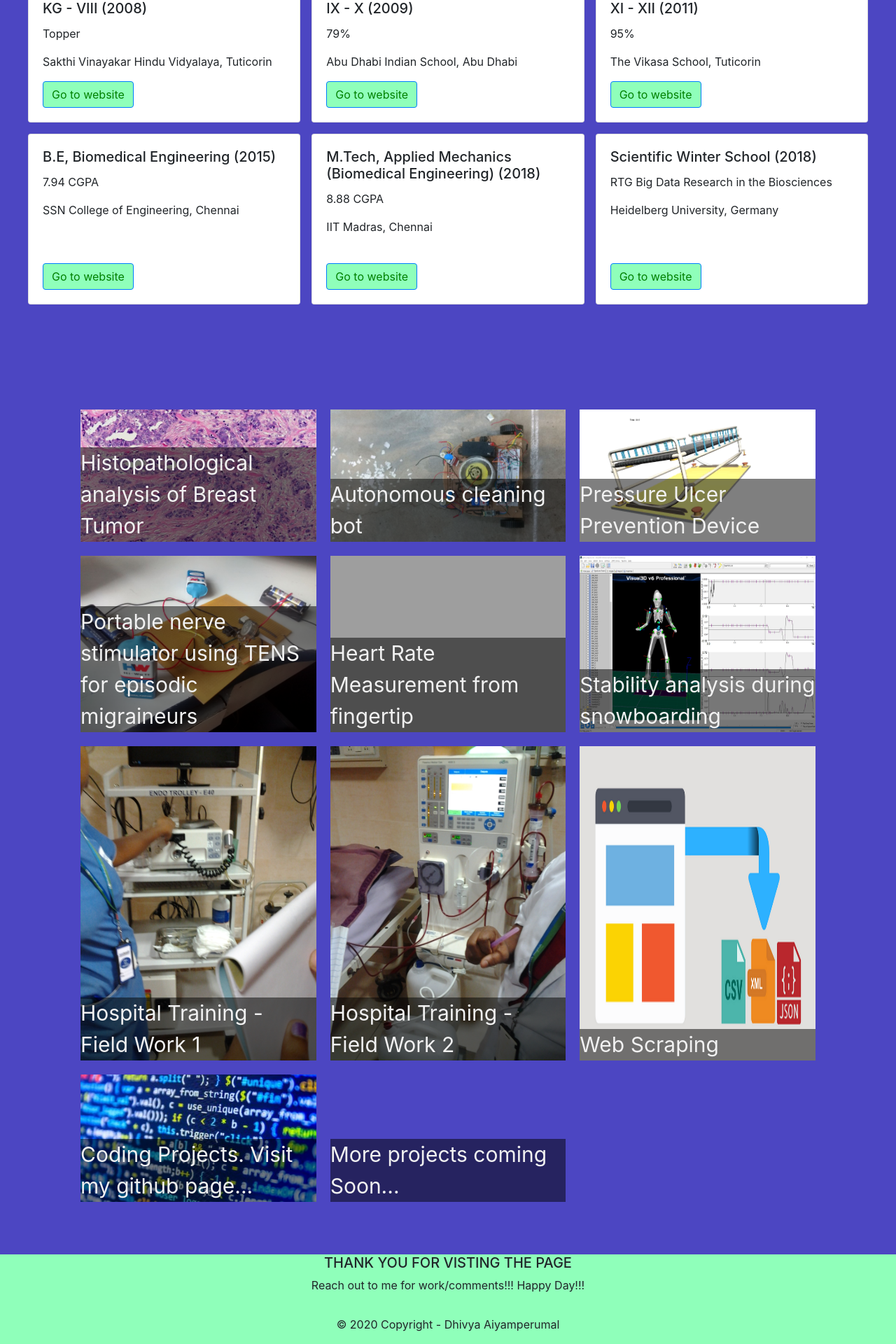
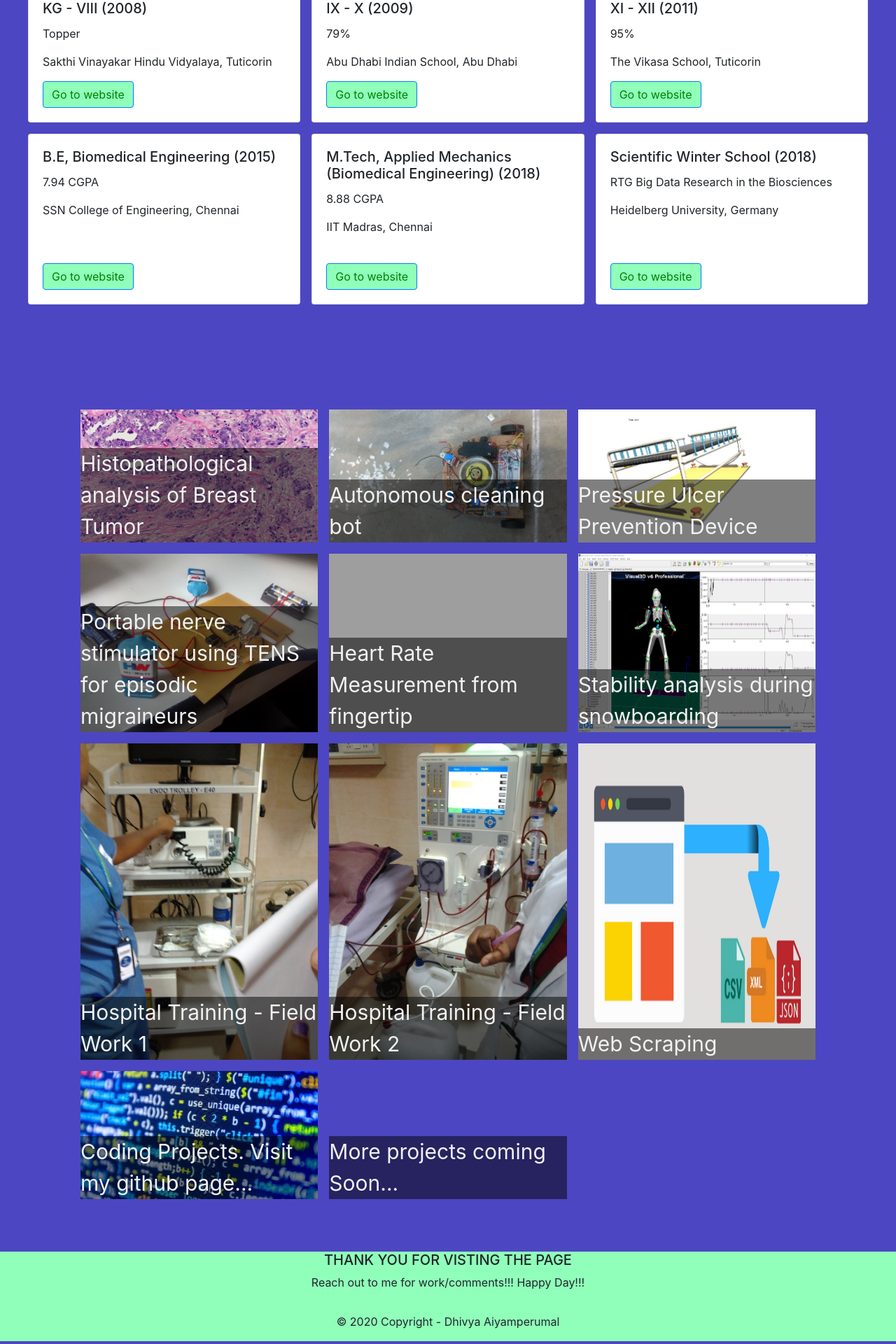
Before and after one commit to adisdhiv/portfolio, a PHP site: page / in a window 1280 px wide. Shown: the part 1635-3555 px from the top of the page at 70% size. Run offline with PHP 8.4, Linux system fonts and the light colour scheme; grey boxes are pictures that could not be loaded.

Commit message:
deploying site2

```diff
--- a/styles.css
+++ b/styles.css
@@ -63,7 +63,7 @@
   display: grid;
   padding: 75px;
   overflow: hidden;
-  gap: 20px;
+  grid-gap: 1rem;
   grid-template-columns: repeat(auto-fit, minmax(300px, 1fr));
 }
 
```
